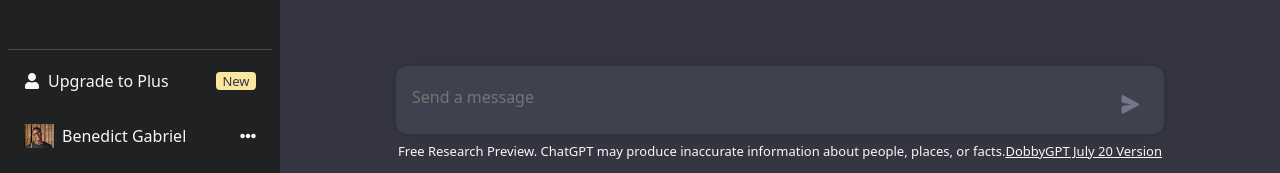
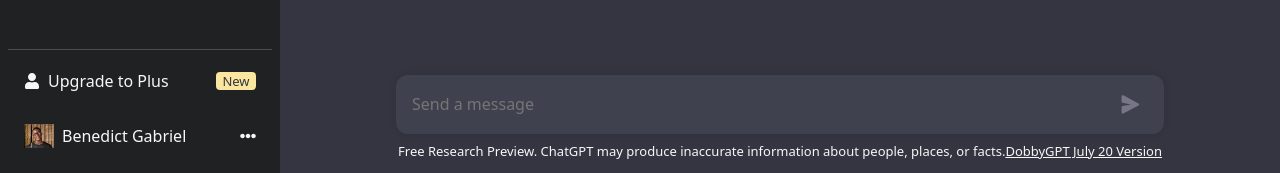
Before and after one commit to benhexie/dobbygpt, a React (Create React App) app: page / in a window 1280 px wide. Shown: the part 624-797 px from the top of the page. Built offline with nearby package versions, Linux system fonts and the light colour scheme; the HTML template or start-up script is replaced by a standard one.

Commit message:
Worked on the input box

```diff
--- a/src/pages/Dashboard/DashboardMain.css
+++ b/src/pages/Dashboard/DashboardMain.css
@@ -175,8 +175,7 @@
     font-size: 16px;
     resize: none;
     min-height: 24px;
-    height: auto;
-    padding-top: 16px;
+    height: 24px;
 }
 
 .dashboard__send__btn {
--- a/src/pages/Dashboard/DashboardMain.js
+++ b/src/pages/Dashboard/DashboardMain.js
@@ -16,8 +16,12 @@
   const textareaChange = (event) => {
     const textarea = textareaRef.current;
     setText(event.target.value);
+    textarea.style.height = 'auto';
     textarea.style.paddingTop = "16px";
-    textarea.style.height = 'auto';
+    if (!event.target.value) {
+      textarea.style.height = '24px';
+      textarea.style.paddingTop = "4px";
+    }
     textarea.style.height = `${textarea.scrollHeight < 200 ? textarea.scrollHeight + 2 : 200}px`;
   };
 
```
